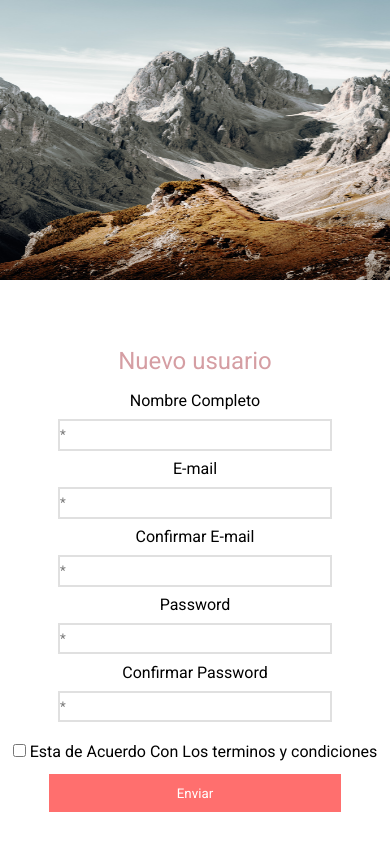
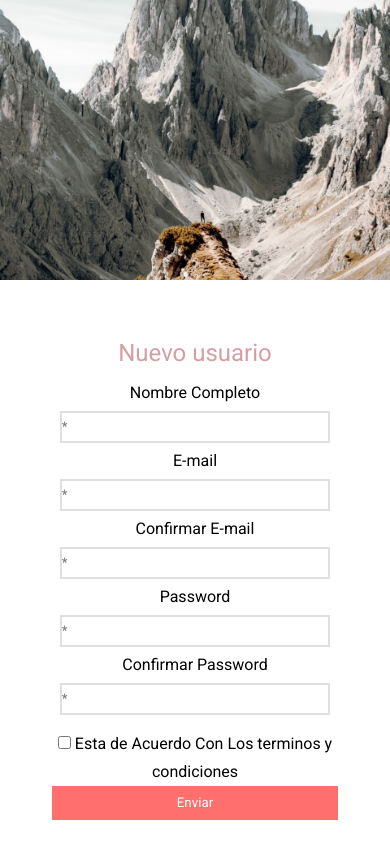
Before and after one commit to FrancoRigoni/Proyecto_Flex_Formulario, a plain HTML site: page index.html in a window 390 px wide. Drawn offline with Linux system fonts and the light colour scheme.

Commit message:
Hice cambios al responsive

```diff
--- a/css/style.css
+++ b/css/style.css
@@ -13,11 +13,10 @@ main {
 }
 
 .Cont-img {
-    flex: 1 1 50%;
-    height: 100%;
-    background-image: url('../assets/img/Montañas.jpg');
-    background-size: 100% 100%;
-    background-repeat: no-repeat;
+    width: 50%;
+    height: 100vh;
+    object-fit: cover;
+    object-position: center;
 
 }
 
@@ -28,10 +27,12 @@ main {
 }
 
 .division-flex {
+    display:flex;
+    justify-content: center;
 }
 
 .form {
-    margin:2.6rem 0;
+    margin:1rem 0;
 }
 
 .form h2 {
@@ -49,7 +50,7 @@ main {
 .form input[type="text"],
 .form input[type="email"],
 .form input[type="password"] {
-    width: 17rem;
+    width: 75%;
     padding: .4rem 0;
     margin: 0.3rem 0;
     outline: 1px solid #E0E0E0;
@@ -62,7 +63,8 @@ main {
 }
 
 .form input[type="button"] {
-    padding: 0.7rem 8rem;
+    padding:.6rem;
+    width: 80%;
     background-color: #FF6F6E;
     color:white;
     font-family: 'Roboto';
@@ -79,9 +81,13 @@ main {
     }
 
     .Cont-img {
+        display:flex;
         flex-shrink: 0;
         min-height: 100px;
         max-height: 280px;
+        flex-grow: 1;
+        width: 100%;
+        object-position: center;
     }
 
     .Cont {
@@ -91,6 +97,6 @@ main {
     }
 
     .Cont form{
-        margin: 0;
+        margin: 1rem;
     }
 }
--- a/index.html
+++ b/index.html
@@ -9,7 +9,7 @@
 </head>
 <body>
     <main>
-        <div class="Cont-img"></div>
+            <img class="Cont-img" src="assets/img/Montañas.jpg" alt="">
         <div class="Cont">
             <div class="division-flex">
                 <form class="form" action="">
```
